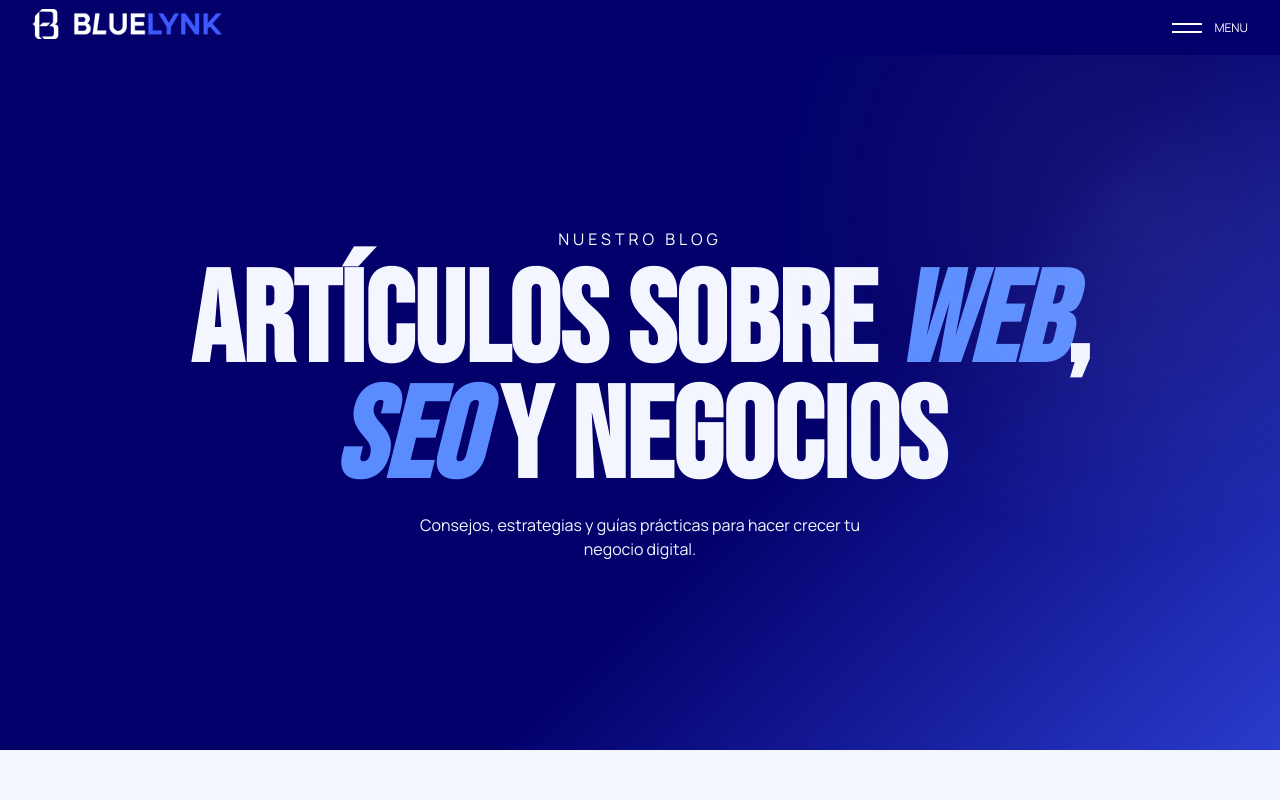
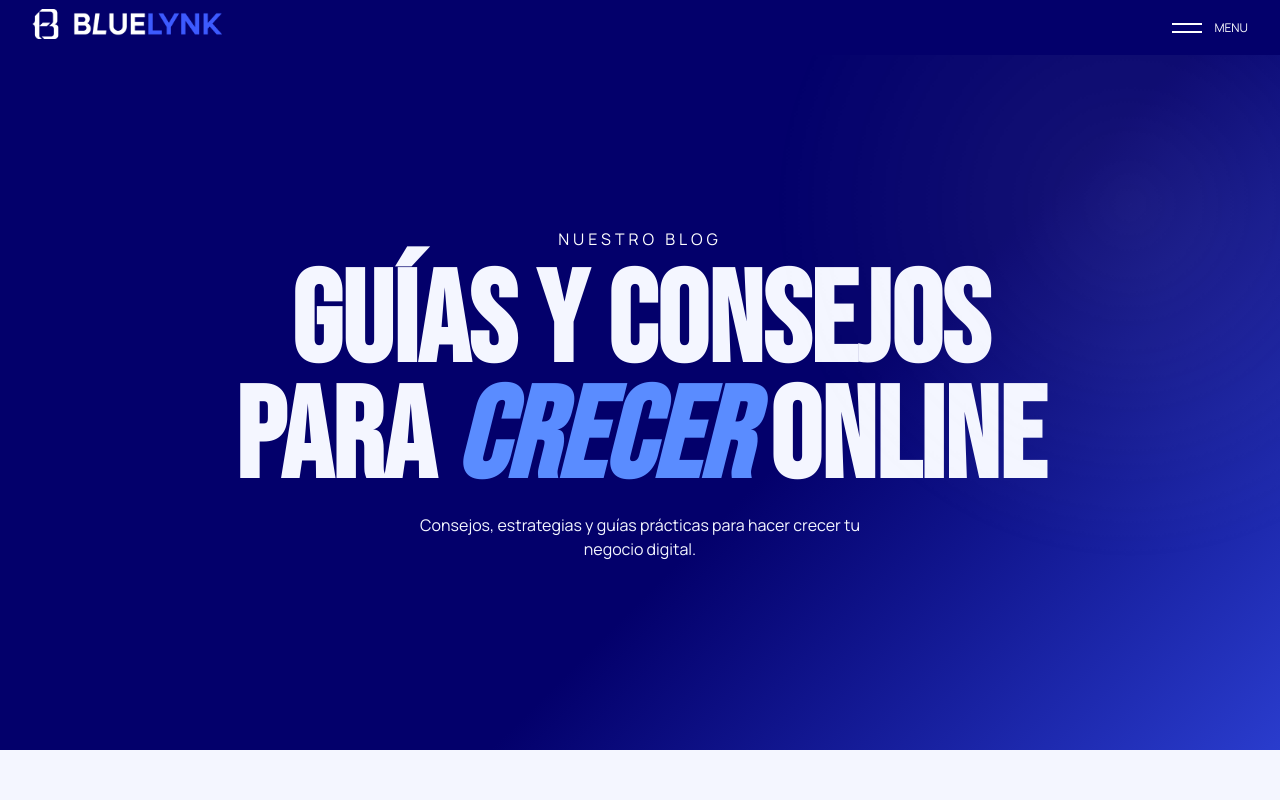
Before and after one commit to Blue-Lynk/blue-lynk-landing, a Nuxt app: page /blog in a window 1280 px wide. Shown: the top 800 px of the page. Built offline with nearby package versions, Linux system fonts and the light colour scheme.

Commit message:
h1 changed

```diff
--- a/app/pages/blog/index.vue
+++ b/app/pages/blog/index.vue
@@ -119,8 +119,7 @@ function formatDate(dateString: string) {
         <div class="hero-content content-center-md">
             <p class="top-title text-md-center">Nuestro Blog</p>
             <h1 class="hero-h h1 text-md-center">
-                Artículos sobre <em>Web</em>, <br>
-                <em>SEO</em> y Negocios
+                Guías y consejos <br> para <em>crecer</em> online
             </h1>
             <p class="sec-sub light-text text-md-center md">
                 Consejos, estrategias y guías prácticas para hacer crecer tu negocio digital.
```
